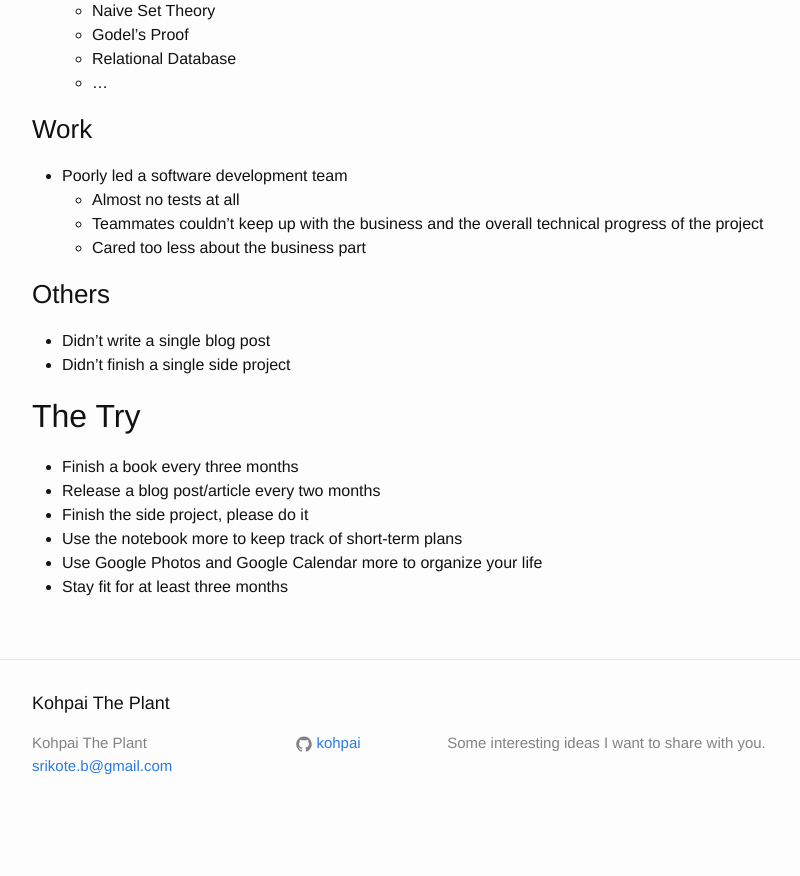
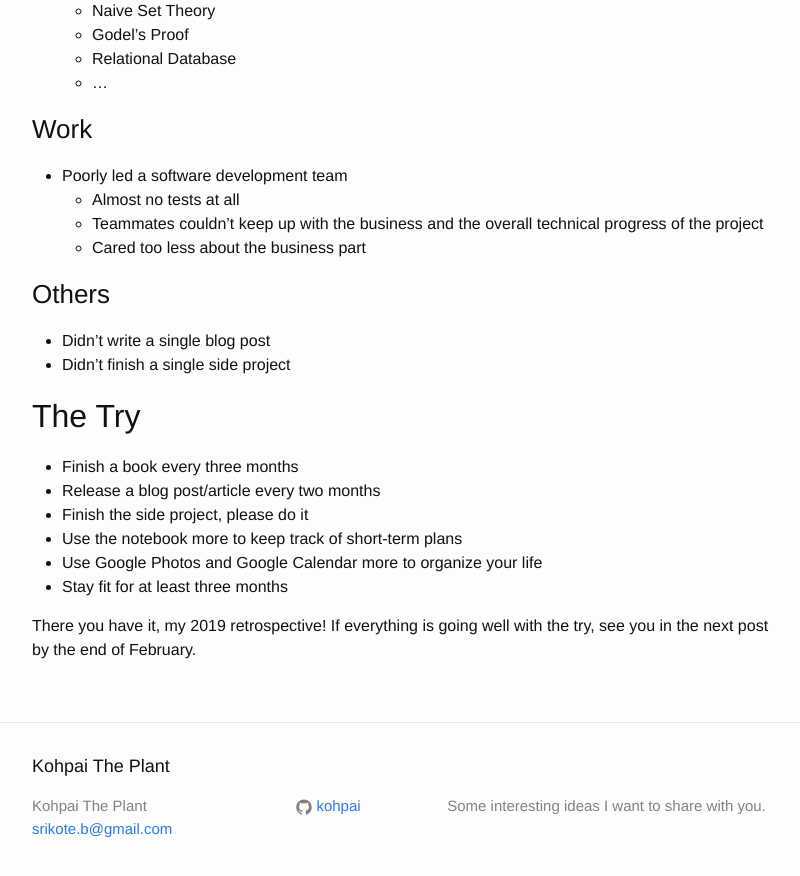
Before and after one commit to kohpai/kohpai.github.io, a Jekyll site: the page built from _posts/2020-01-08-my-2019-retrospective.md, in a window 1280 px wide and 900 px high, scrolled down 1566 px. Shown: the top 876 px of the window, without its empty margins (238-1038 px from the left). Built offline with Jekyll 4.4.1, drawn with Linux system fonts in a browser that asks for light colours; comment, search, counter and statistics services are not loaded; before the commit the page ends 2403 px from its top, so only the background shows below that.

Commit message:
:sparkles: add a bottom note

```diff
--- a/_posts/2020-01-08-my-2019-retrospective.md
+++ b/_posts/2020-01-08-my-2019-retrospective.md
@@ -86,3 +86,6 @@ and experienced might deserve their own post. I'll try to make that happen. :)
 - Use the notebook more to keep track of short-term plans
 - Use Google Photos and Google Calendar more to organize your life
 - Stay fit for at least three months
+
+There you have it, my 2019 retrospective! If everything is going well with the
+try, see you in the next post by the end of February.
```
